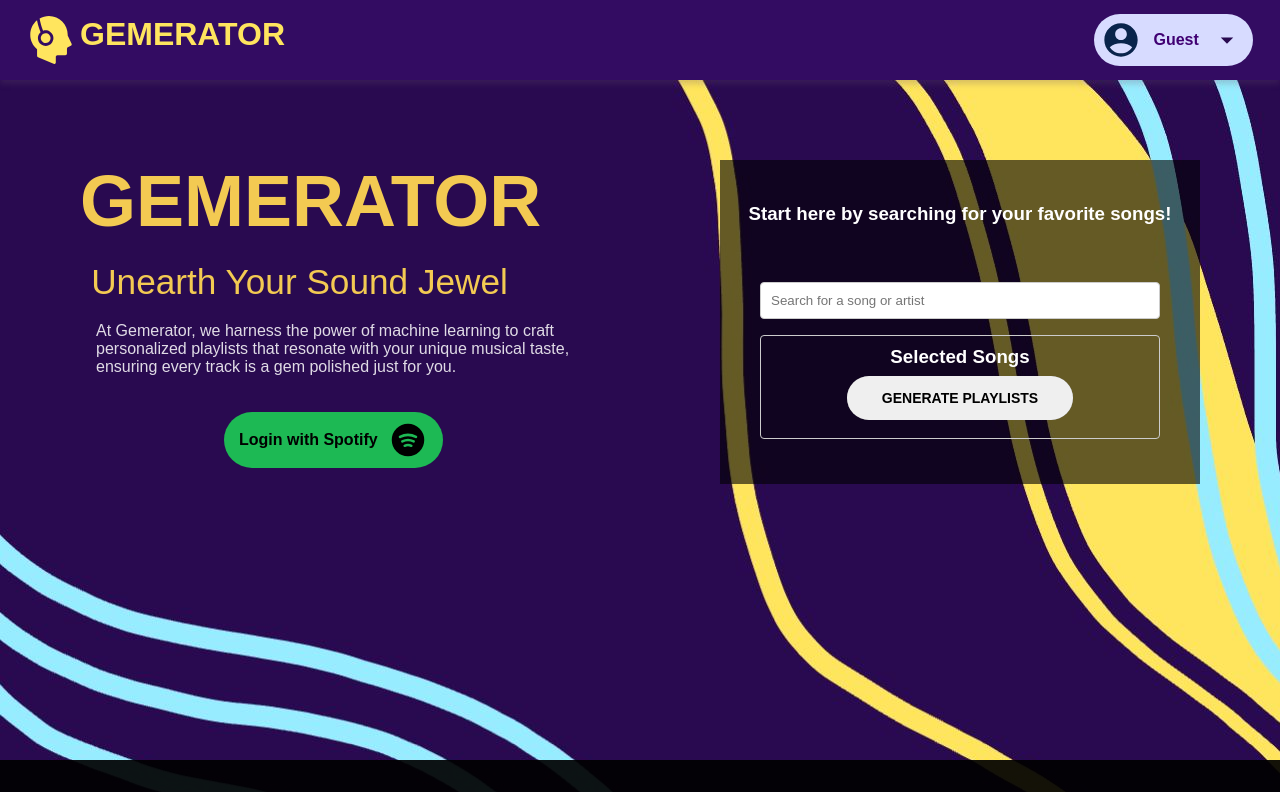
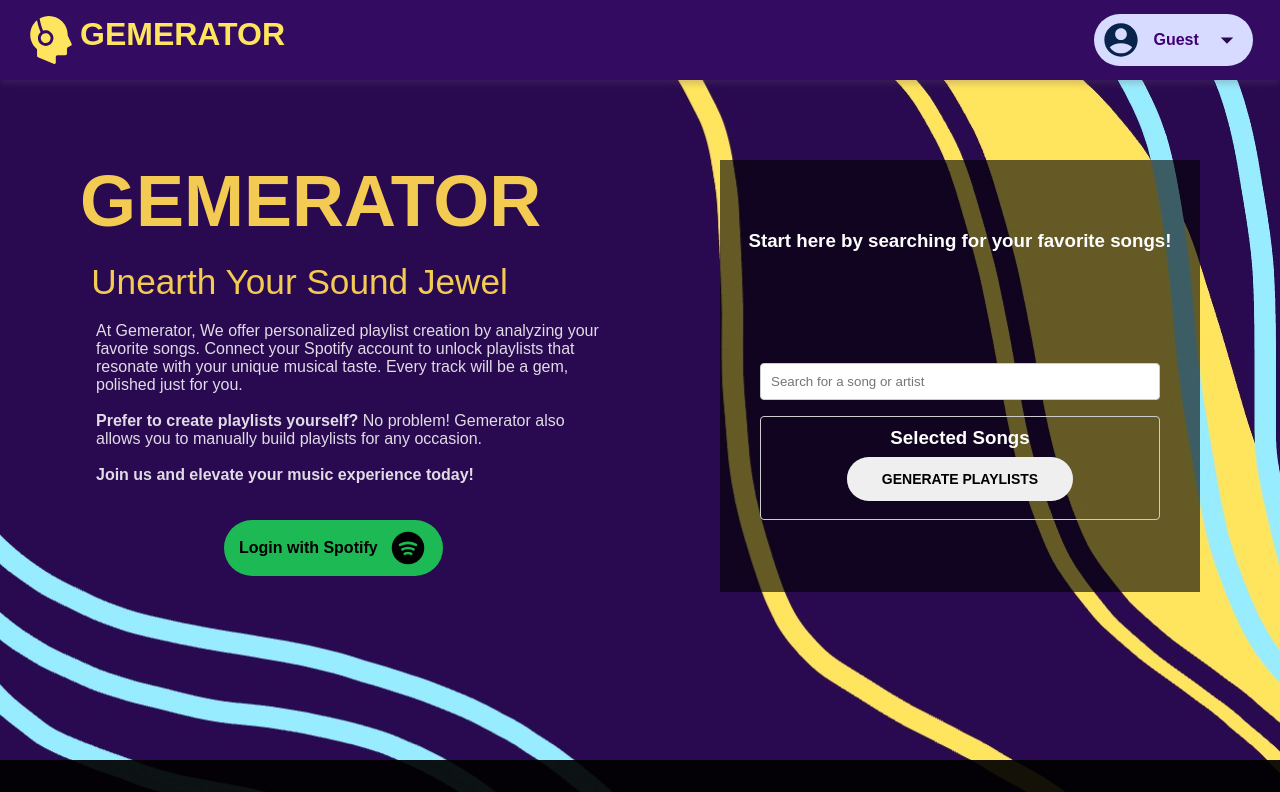
Before and after one commit to rotemMarmari/Gemerator, a React (Create React App) app in the folder frontend/my-app/: page / in a window 1280 px wide. Shown: the top 792 px of the page. Built offline with nearby package versions, Linux system fonts and the light colour scheme.

Commit message:
fix warnings in profile.js

```diff
--- a/frontend/my-app/src/Home.js
+++ b/frontend/my-app/src/Home.js
@@ -24,9 +24,14 @@
         <div className='home-greeting'>
           <h1>GEMERATOR</h1>
           <h2>Unearth Your Sound Jewel</h2>
-          <p>At Gemerator, we harness the power of machine learning to craft personalized
-             playlists that resonate with your unique musical taste,
-            ensuring every track is a gem polished just for you.</p>
+          <p>
+          At Gemerator, We offer personalized playlist creation by analyzing your favorite songs. Connect your Spotify account to unlock playlists that resonate with your unique musical taste.  Every track will be a gem, polished just for you.
+          <br/>
+          <br/>
+          <strong>Prefer to create playlists yourself?</strong> No problem!  Gemerator also allows you to manually build playlists for any occasion.
+          <br/>
+          <br/>
+          <strong>Join us and elevate your music experience today!</strong></p>
           <div className="login-button-container">
             <button onClick={handleLoginClick} className="login-button">
               <div className="button-content">
--- a/frontend/my-app/src/Profile.js
+++ b/frontend/my-app/src/Profile.js
@@ -1,9 +1,9 @@
-import React, { useState, useEffect } from "react";
+import React, { useState } from "react";
 import {
-  getProfile,
+  // getProfile,
   savePlaylist,
-  logout,
-  login,
+  // logout,
+  // login,
   toggleHistory,
   updateStats,
 } from "./api";
@@ -18,24 +18,24 @@
 let recPlaylists;
 
 const Profile = ({ userInfo, userPlaylists, onLogout }) => {
-  const [isAuthenticated, setIsAuthenticated] = useState(false);
-  const [playlists, setPlaylists] = useState(userPlaylists);
+  // const [isAuthenticated, setIsAuthenticated] = useState(false);
+  // const [playlists, setPlaylists] = useState(userPlaylists);
   const [recommendedPlaylist, setRecommendedPlaylist] = useState([]);
   const [playlistId, setPlaylistId] = useState(null);
   const [loading, setLoading] = useState(false);
   const [useHistory, setUseHistory] = useState(false);
 
-  useEffect(() => {
-    if (isAuthenticated) {
-      getProfile()
-        .then((response) => {
-          setPlaylists(response.data.user_playlists);
-        })
-        .catch((error) => {
-          console.error("Error fetching profile:", error);
-        });
-    }
-  }, [isAuthenticated]);
+  // useEffect(() => {
+  //   if (isAuthenticated) {
+  //     getProfile()
+  //       .then((response) => {
+  //         setPlaylists(response.data.user_playlists);
+  //       })
+  //       .catch((error) => {
+  //         console.error("Error fetching profile:", error);
+  //       });
+  //   }
+  // }, [isAuthenticated]);
 
   const handleSavePlaylist = (playlistId) => {
     setPlaylistId(playlistId);
@@ -53,9 +53,9 @@
     updateStats(userInfo.id, "recommend");
   };
 
-  const handleLogin = () => {
-    login().then(() => setIsAuthenticated(true));
-  };
+  // const handleLogin = () => {
+  //   login().then(() => setIsAuthenticated(true));
+  // };
 
   const handleLogout = () => {
     onLogout();
```
